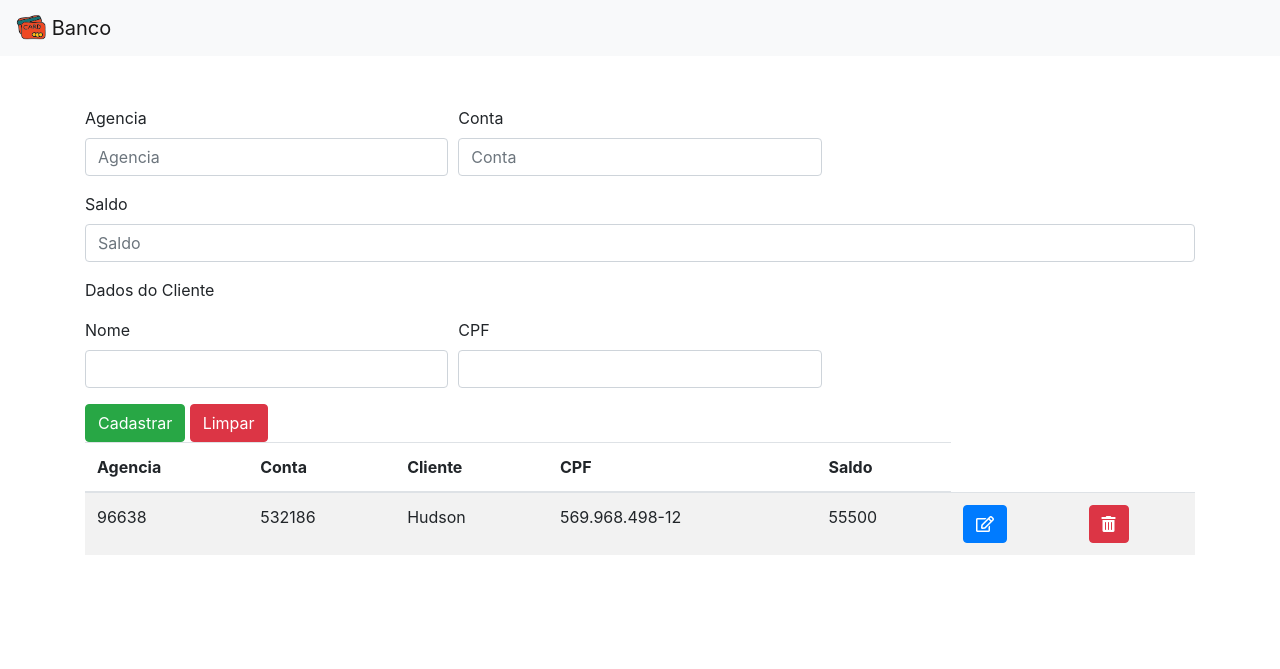
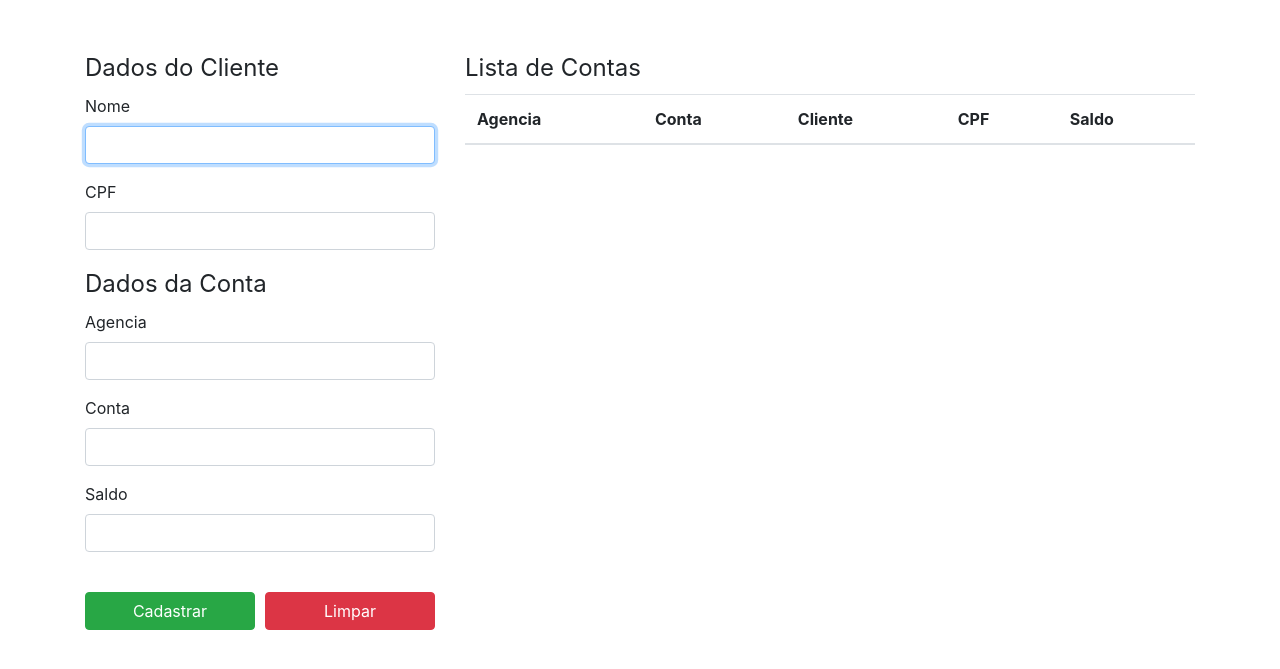
Before and after one commit to Hud0945/Revis-oPHP, a PHP site: page / in a window 1280 px wide. Shown: the top 669 px of the page. Run offline with PHP 8.4, Linux system fonts and the light colour scheme; lists and menus that the app fills with data are empty; some libraries are stand-ins or nearby versions.

Commit message:
melhoria no banco

```diff
--- a/objetos/banco/banco.txt
+++ /dev/null
@@ -1 +0,0 @@
-->96638|532186|55500|Hudson|569.968.498-12
--- a/objetos/banco/index.php
+++ b/objetos/banco/index.php
@@ -1,60 +1,80 @@
-<!DOCTYPE html>
+<?php
+require_once 'classes/Cliente.class.php';
+require_once 'classes/ContaCorrente.class.php';
+require_once 'classes/BancoDB.class.php';
+$cliente = new Cliente();
+$cliente->setNome('');
+$cliente->setCpf('');
+$contaCorrente = new ContaCorrente();
+$contaCorrente->setCliente($cliente);
+$contaCorrente->setAgencia('');
+$contaCorrente->setNumero('');
+$contaCorrente->setSaldo('');
+if (isset($_GET['conta']) && !empty($_GET['conta'])) {
+    $banco = new BancoDB();
+    $contaCorrente = $banco->obterContaPorNumero($_GET['conta']);
+}
+?>
+<!doctype html>
 <html lang="pt-br">
-<?php
-    require_once 'classes/ContaCorrente.class.php';
-    require_once 'classes/Cliente.class.php';
-    require_once 'classes/BancoDB.class.php';
-
-?><!-- Requisição das classes PHP-->
     <head>
-    <meta charset="UTF-8">
+        <meta charset="utf-8">
+        <meta name="description" content="demonstração de um banco virtual">
+        <meta name="keywords" content="banco, senac, programador">
+        <meta name="author" content="weskley bezerra">
         <meta name="viewport" content="width=device-width, initial-scale=1.0">
-    <meta http-equiv="X-UA-Compatible" content="ie=edge">
+        <title>Banco Senac</title>
         <link rel="stylesheet" href="https://use.fontawesome.com/releases/v5.1.1/css/all.css" integrity="sha384-O8whS3fhG2OnA5Kas0Y9l3cfpmYjapjI0E4theH4iuMD+pLhbf6JI0jIMfYcK3yZ" crossorigin="anonymous">
-    <link rel="stylesheet" type="text/css" href="resources/css/bootstrap.css">
-    <link rel="icon" href="resources/img/icons8-cartões-de-banco-48.png">
-    <title>Banco</title><!--Título da Pagína-->
+        <link rel="stylesheet" href="https://stackpath.bootstrapcdn.com/bootstrap/4.1.2/css/bootstrap.min.css" integrity="sha384-Smlep5jCw/wG7hdkwQ/Z5nLIefveQRIY9nfy6xoR1uRYBtpZgI6339F5dgvm/e9B" crossorigin="anonymous">
     </head>
     <body>
-<nav class="navbar navbar-light bg-light"> <!-- Barra de Navegação -->
-    <a class="navbar-brand" href="#">
-      <img src="resources/img/icons8-cartões-de-banco-48.png" width="30" height="30" class="d-inline-block align-top" alt="">
-      Banco
-    </a>
-  </nav>
-    <form action="cadastrar-conta.php" method="post"><!--Inicio do Formulário-->
-      <div class="container"><!--Inicio do Container-->
-        <div class="form-row" style="margin-top: 50px;">
-          <div class="form-group col-4">
-            <label for="Agencia">Agencia</label>
-            <input type="text" class="form-control" name="agencia" id="agencia" placeholder="Agencia">
+        <div class="container">
+            <div class="row" style="margin-top: 50px;">
+                <!-- Aqui fica o formulario -->
+                <div class="col-4">
+                    <form method="post" action="cadastrar-conta.php">
+                        <fieldset>
+                            <legend>Dados do Cliente</legend>
+                            <div class="form-group">
+                                <label for="nome">Nome</label>
+                                <input type="text" class="form-control" name="nome" id="nome" autofocus="on" value="<?=$contaCorrente->getCliente()->getNome();?>">
                             </div>
-    <div class="form-group col-4">
-      <label for="Conta">Conta</label>
-      <input type="text" class="form-control" name="conta" id="conta" placeholder="Conta">
+                            <div class="form-group">
+                                <label for="cpf">CPF</label>
+                                <input type="text" class="form-control" name="cpf" id="cpf" value="<?=$contaCorrente->getCliente()->getCpf();?>">
                             </div>
+                        </fieldset>
+                        <fieldset>
+                            <legend>Dados da Conta</legend>
+                            <div class="form-group">
+                                <label for="agencia">Agencia</label>
+                                <input type="text" class="form-control" name="agencia" id="agencia" value="<?=$contaCorrente->getAgencia();?>">
+                            </div>
+                            <div class="form-group">
+                                <label for="conta">Conta</label>
+                                <input type="text" class="form-control" name="conta" id="conta" value="<?=$contaCorrente->getNumero();?>">
                             </div>
                             <div class="form-group">
                                 <label for="saldo">Saldo</label>
-    <input type="text" class="form-control" name="saldo" id="saldo" placeholder="Saldo">
+                                <input type="text" class="form-control" name="saldo" id="saldo" value="<?=$contaCorrente->getSaldo();?>">
                             </div>
-  <div class="form-group">
-    <fieldset for="dados do cliente">Dados do Cliente</fieldset>
+                        </fieldset>
+                        <br>
+                        <div class="form-row">
+                            <div class="col-6">
+                                <button type="submit" class="btn btn-success btn-block">Cadastrar</button>
                             </div>
-  <div class="form-row">
-    <div class="form-group col-4">
-      <label for="nome">Nome</label>
-      <input type="text" class="form-control" id="nome"name="nome">
-    </div>
-    <div class="form-group col-4">
-      <label for="cpf">CPF</label>
-      <input type="text" class="form-control" id="cpf" name="cpf">
+                            <div class="col-6">
+                                <button type="reset" class="btn btn-danger btn-block">Limpar</button>
                             </div>
                         </div>
-  <button type="submit" class="btn btn-success">Cadastrar</button><!--Botão-->
                     </form>
-      </form>
-      <table class="table table-striped table-hover"><!--Aqui fica à Tabela-->
+                </div>
+                <!-- Aqui fica a tabela -->
+                <div class="col-8">
+                    <fieldset>
+                        <legend>Lista de Contas</legend>
+                        <table class="table table-striped table-hover">
                             <?php
                                 $banco = new BancoDB();
                                 $contas = $banco->listaTodas();
@@ -69,8 +89,7 @@
                                 </tr>
                             </thead>
                             <tbody>
-          <?php foreach ($contas as $conta):  ?>
-          </form>
+                                <?php foreach ($contas as $conta): ?>
                                     <tr>
                                         <td><?=$conta->getAgencia();?></td>
                                         <td><?=$conta->getNumero();?></td>
@@ -78,27 +97,29 @@
                                         <td><?=$conta->getCliente()->getCpf();?></td>
                                         <td><?=$conta->getSaldo();?></td>
                                         <td>
-                <form action="editar-conta.php" method="post">
+                                            <form method="post" action="index.php?conta=<?=$conta->getNumero();?>">
                                                 <input type="hidden" name="conta" value="<?=$conta->getNumero();?>">
-                    <button type="button" class="btn btn-primary">
+                                                <button type="submit" class="btn btn-primary">
                                                     <i class="far fa-edit"></i>
-                  </button><!--Botão-->
+                                                </button>
                                             </form>
                                         </td>
                                         <td>
-                    <form action="excluir-conta.php" method="post">
+                                            <form method="post" action="excluir-conta.php">
                                                 <input type="hidden" name="conta" value="<?=$conta->getNumero();?>">
-                        <button type="button" class="btn btn-danger">
-                          <i class="fas fa-trash-alt"></i>
-                        </button><!--Botão-->
+                                                <button type="submit" class="btn btn-danger">
+                                                    <i class="far fa-trash-alt"></i>
+                                                </button>
                                             </form>
                                         </td>
                                     </tr>
-          <?php endforeach;?>
+                                <?php endforeach; ?>
                             </tbody>
-          <button type="button" class="btn btn-danger">Limpar</button><!--Botão-->
                         </table>
-    </div><!--Fim do Container-->
+                    </fieldset>
+                </div>
+            </div>
+        </div>
         <script src="https://stackpath.bootstrapcdn.com/bootstrap/4.1.2/js/bootstrap.min.js" integrity="sha384-o+RDsa0aLu++PJvFqy8fFScvbHFLtbvScb8AjopnFD+iEQ7wo/CG0xlczd+2O/em" crossorigin="anonymous"></script>
     </body>
 </html>
--- a/objetos/banco/testeConta.php
+++ b/objetos/banco/testeConta.php
@@ -23,7 +23,7 @@ $contaRafa->setSaldo(1000.0);
 $contaRafa->setLimite(500.0);
 
     $banco = new BancoDB();
-    $banco->salva($contaRafa);
+    $banco->excluiContaPorNumero('1231');
 
 ?>
 <pre> <?php var_dump($banco->listaTodas());?></pre>
```
Lines whose indentation alone changed are shown as unchanged.
